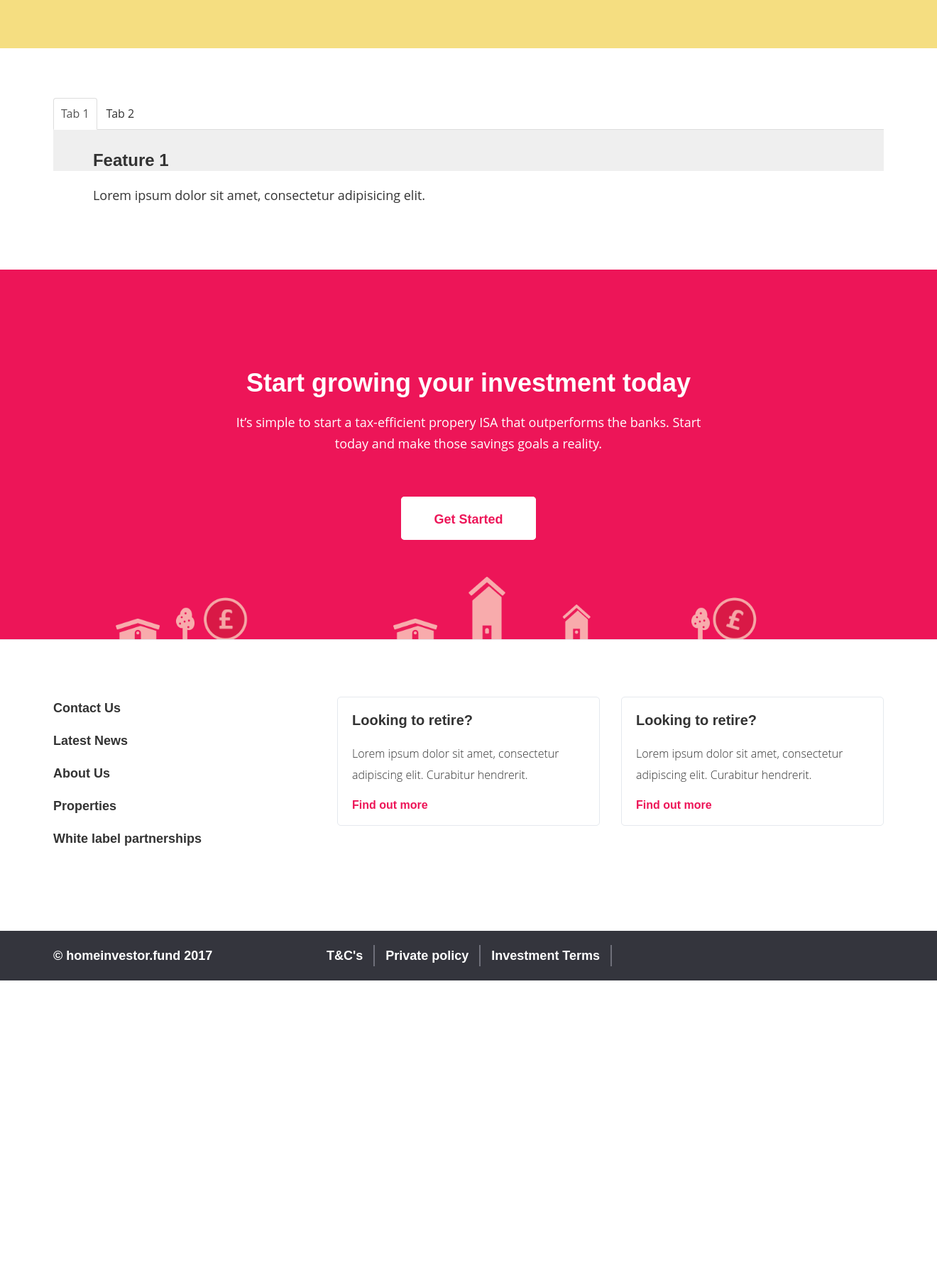
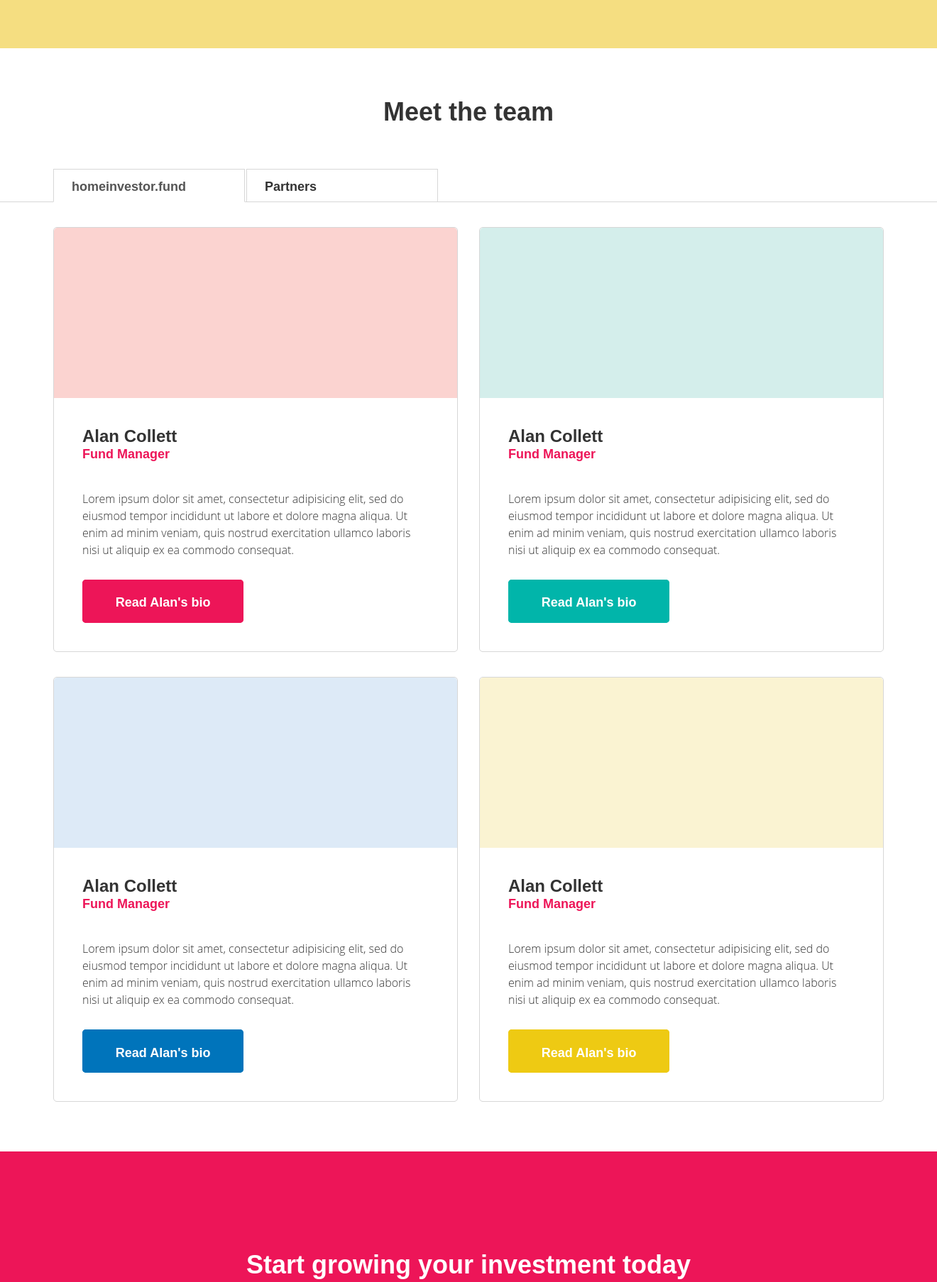
Before and after one commit to daveymoores/homeinvestorfund-frontend, a PHP site: page /about-us.php in a window 1320 px wide. Shown: the part 1067-2874 px from the top of the page at 71% size. Before the commit the page ends 2449 px from the top, so only its background shows below. Run offline with PHP 8.4, Linux system fonts and the light colour scheme; some libraries are stand-ins or nearby versions.

Commit message:
staff panels

```diff
--- a/about-us.php
+++ b/about-us.php
@@ -35,34 +35,104 @@
 	</div>
 </section>
 
-<div class="container--tabs" data-widget="nav-tabs">
+<section class="container--tabs" data-widget="nav-tabs">
 	<div class="container">
-		<section class="row">
+		<div class="row">
+			<div class="col-md-12">
+				<div class="centered-heading">
+					<heading>
+						<h2>Meet the team</h2>
+					</heading>
+				</div>
+			</div>
+		</div>
+	</div>
+	<div class="nav-tabs--border"></div>
+	<div class="container">
+		<div class="row">
 			<div class="col-md-12">
 				<ul class="nav nav-tabs">
-					<li class="active"><a href="#tab-1">Tab 1</a></li>
-					<li class=""><a href="#tab-2">Tab 2</a></li>
+					<li class="active"><a href="#tab-1">homeinvestor.fund</a></li>
+					<li class=""><a href="#tab-2">Partners</a></li>
 				</ul>
 				<div class="tab-content">
 					<div id="tab-1" class="tab-pane active">
-						<span class="glyphicon glyphicon-leaf glyphicon--home--feature two columns text-center"></span>
-						<span class="col-md-10">
-							<h3>Feature 1</h3>
-							<p>Lorem ipsum dolor sit amet, consectetur adipisicing elit.</p>
-						</span>
+						<div class="row">
+							<div class="col-md-6">
+								<div class="staff-panel">
+									<div class="staff-panel--img-cont red">
+
+									</div>
+									<div class="staff-panel--content">
+										<h3>Alan Collett</h3>
+										<h5>Fund Manager</h5>
+										<p>Lorem ipsum dolor sit amet, consectetur adipisicing elit, sed do eiusmod tempor incididunt ut labore et dolore magna aliqua. Ut enim ad minim veniam, quis nostrud exercitation ullamco laboris nisi ut aliquip ex ea commodo consequat.</p>
+										<a href="" class="btn__primary--red">Read Alan's bio</a>
+									</div>
+								</div>
+							</div>
+							<div class="col-md-6">
+								<div class="staff-panel">
+									<div class="staff-panel--img-cont teal">
+
+									</div>
+									<div class="staff-panel--content">
+										<h3>Alan Collett</h3>
+										<h5>Fund Manager</h5>
+										<p>Lorem ipsum dolor sit amet, consectetur adipisicing elit, sed do eiusmod tempor incididunt ut labore et dolore magna aliqua. Ut enim ad minim veniam, quis nostrud exercitation ullamco laboris nisi ut aliquip ex ea commodo consequat.</p>
+										<a href="" class="btn__primary--teal">Read Alan's bio</a>
+									</div>
+								</div>
+							</div>
+							<div class="col-md-6">
+								<div class="staff-panel">
+									<div class="staff-panel--img-cont blue">
+
+									</div>
+									<div class="staff-panel--content">
+										<h3>Alan Collett</h3>
+										<h5>Fund Manager</h5>
+										<p>Lorem ipsum dolor sit amet, consectetur adipisicing elit, sed do eiusmod tempor incididunt ut labore et dolore magna aliqua. Ut enim ad minim veniam, quis nostrud exercitation ullamco laboris nisi ut aliquip ex ea commodo consequat.</p>
+										<a href="" class="btn__primary--blue">Read Alan's bio</a>
+									</div>
+								</div>
+							</div>
+							<div class="col-md-6">
+								<div class="staff-panel">
+									<div class="staff-panel--img-cont yellow">
+
+									</div>
+									<div class="staff-panel--content">
+										<h3>Alan Collett</h3>
+										<h5>Fund Manager</h5>
+										<p>Lorem ipsum dolor sit amet, consectetur adipisicing elit, sed do eiusmod tempor incididunt ut labore et dolore magna aliqua. Ut enim ad minim veniam, quis nostrud exercitation ullamco laboris nisi ut aliquip ex ea commodo consequat.</p>
+										<a href="" class="btn__primary--yellow">Read Alan's bio</a>
+									</div>
+								</div>
+							</div>
+						</div>
 					</div>
 					<div id="tab-2" class="tab-pane">
-						<span class="glyphicon glyphicon-fire glyphicon--home--feature two columns text-center"></span>
-						<span class="col-md-10">
-							<h3>Feature 2</h3>
-							<p>Lorem ipsum dolor sit amet, consectetur adipisicing elit.</p>
-						</span>
+						<div class="row">
+							<div class="col-md-6">
+
+							</div>
+							<div class="col-md-6">
+
+							</div>
+							<div class="col-md-6">
+
+							</div>
+							<div class="col-md-6">
+
+							</div>
+						</div>
 					</div>
 				</div>
 			</div>
-		</section>
+		</div>
 	</div>
-</div>
+</section>
 
 <?php include 'components/call-out.php'; ?>
 
--- a/assets/styles/components/_nav-tabs.scss
+++ b/assets/styles/components/_nav-tabs.scss
@@ -1,5 +1,6 @@
 .container--tabs {
 	@include padding(40px 0);
+	position: relative;
 
 	@media all and (min-width: $screen-sm) {
 		@include padding(70px 0);
@@ -10,7 +11,8 @@
 		width: 100%;
 		margin: 0;
 		list-style-type: none;
-		border-bottom: 1px solid #ddd;
+		border-bottom: 1px solid $grey-6;
+		padding-top: 40px;
 
 		> li {
 			float: left;
@@ -19,14 +21,11 @@
 			> a {
 				float: left;
 				margin-right: 2px;
-				line-height: 1.42857143;
-				padding: 10px;
-				border: 1px solid transparent;
-				border-radius: 4px 4px 0 0;
-
-				&:hover {
-					border-color: #eee #eee #ddd;
-				}
+				padding: 15px 25px 12px;
+				width: 270px;
+				border: 1px solid $grey-6;
+				@include font-proxima(700);
+				font-size: $font-size-h5;
 			}
 
 			&.active {
@@ -36,7 +35,7 @@
 					color: #555;
 					cursor: default;
 					background-color: #fff;
-					border: 1px solid #ddd;
+					border: 1px solid $grey-6;
 					border-bottom-color: transparent;
 				}
 			}
@@ -52,8 +51,6 @@
 
 			&.active {
 				display: block;
-				padding: 2.5% 3.5%;
-				background-color: #efefef;
 			}
 		}
 
@@ -63,3 +60,10 @@
 	}
 
 }
+
+
+.nav-tabs--border {
+	width: 100%;
+	border-top: 1px solid $grey-6;
+	@include position(absolute, 216px null null);
+}
--- /dev/null
+++ b/assets/styles/components/_staff-panel.scss
@@ -0,0 +1,53 @@
+.staff-panel {
+    @extend .panel;
+    border: 1px solid $grey-6;
+    margin-top: 35px;
+    @include padding(0px);
+
+    * {
+        text-align: left;
+    }
+
+    h5 {
+        color: $red-1;
+        margin-bottom: 20px;
+    }
+
+    p {
+        margin-bottom: 10px;
+        font-size: $font-size-small;
+        line-height: $lineheight-small;
+    }
+
+    a {
+        display: inline-block;
+    }
+}
+
+.staff-panel--content {
+    @include padding(40px);
+}
+
+.staff-panel--img-cont {
+    height: 240px;
+    -webkit-border-top-left-radius: 5px;
+    -webkit-border-top-right-radius: 5px;
+    border-top-left-radius: 5px;
+    border-top-right-radius: 5px;
+
+    &.red {
+        background-color: $red-2;
+    }
+
+    &.teal {
+        background-color: $teal-2;
+    }
+
+    &.blue {
+        background-color: $blue-2;
+    }
+
+    &.yellow {
+        background-color: $yellow-2;
+    }
+}
--- a/assets/styles/main.scss
+++ b/assets/styles/main.scss
@@ -43,3 +43,4 @@ $output-bourbon-deprecation-warnings: false !default;
 @import "components/quote-panel";
 @import "components/ghost-panel";
 @import "components/option-panel";
+@import "components/staff-panel";
```
Also changed, not shown: dist/styles/main.css.
